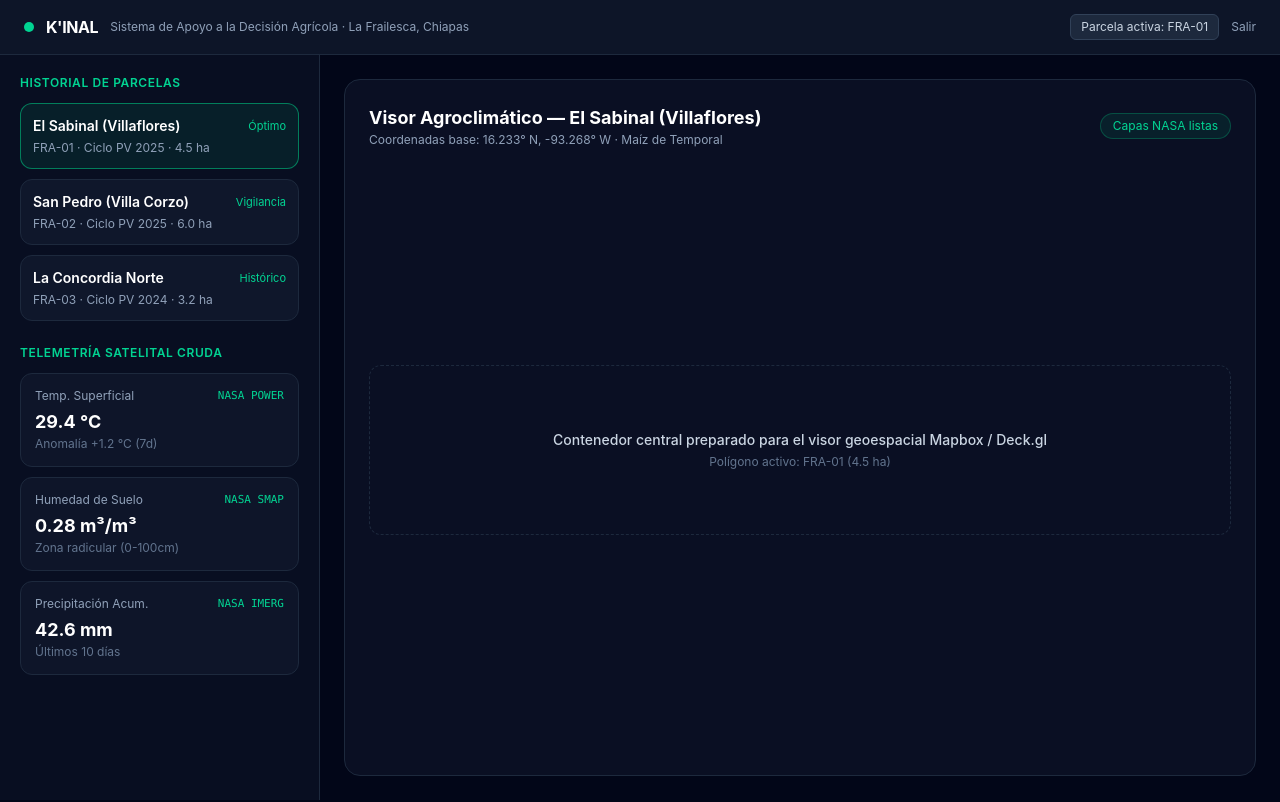
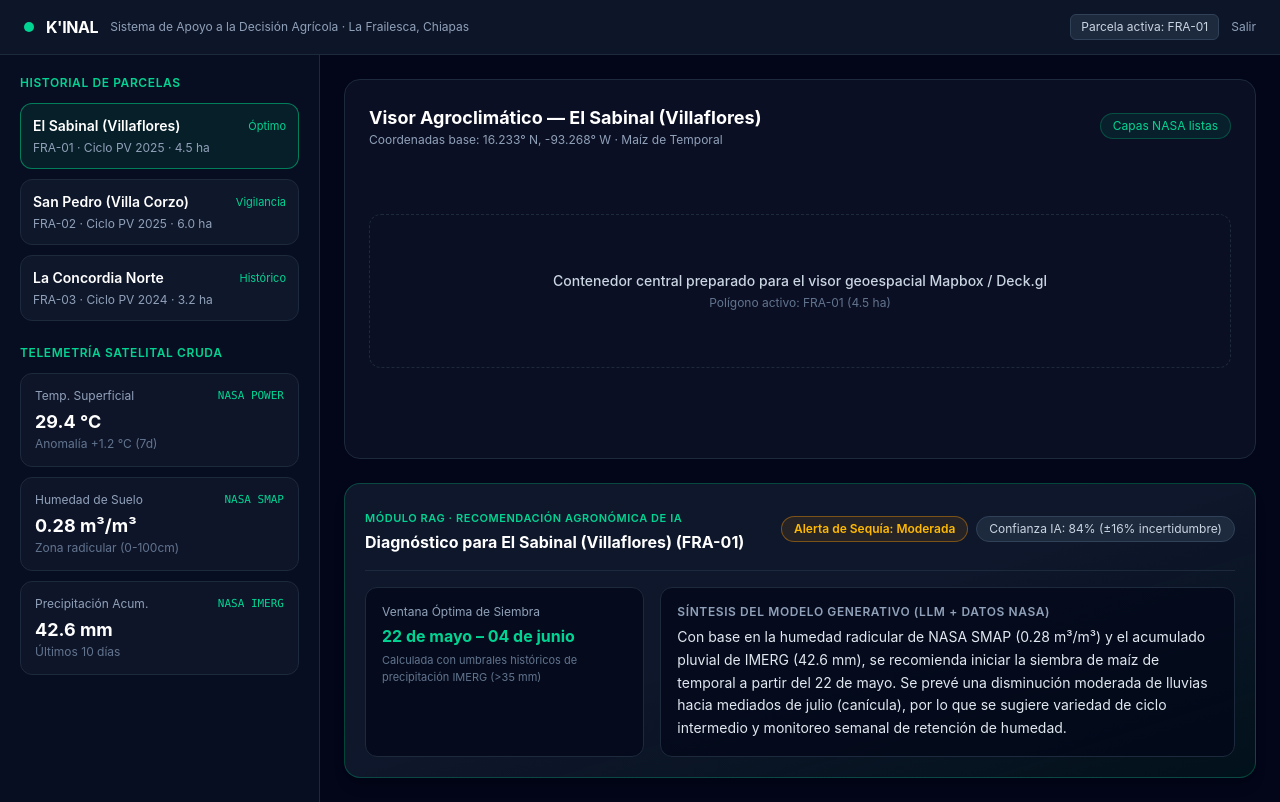
Before and after one commit to Arius-net/NasaSpaceAppChallengeFarms-frontend, a Next.js app: page /dashboard in a window 1280 px wide. Built offline with nearby package versions, Linux system fonts and the light colour scheme.

Commit message:
feat(dashboard): integrar panel de recomendaciones IA

```diff
--- a/app/dashboard/page.tsx
+++ b/app/dashboard/page.tsx
@@ -2,6 +2,7 @@
 
 import { useState } from "react";
 import Link from "next/link";
+import AIRecommendationPanel from "@/components/AIRecommendationPanel";
 
 const PARCEL_HISTORY = [
   { id: "FRA-01", nombre: "El Sabinal (Villaflores)", ciclo: "PV 2025", ha: "4.5 ha", estado: "Óptimo" },
@@ -15,7 +16,7 @@ const CLIMATE_CARDS = [
   { fuente: "NASA IMERG", metrica: "Precipitación Acum.", valor: "42.6 mm", detalle: "Últimos 10 días" },
 ];
 
-// Renderiza el layout principal del dashboard con sidebar de historial y contenedor central.
+// Renderiza el layout principal del dashboard integrando el sidebar y el panel de IA.
 export default function DashboardPage() {
   const [selectedParcel, setSelectedParcel] = useState(PARCEL_HISTORY[0]);
 
@@ -91,7 +92,7 @@ export default function DashboardPage() {
         </aside>
 
         <section className="lg:col-span-9 p-6 flex flex-col gap-6">
-          <div className="flex-1 min-h-[420px] rounded-2xl border border-slate-800 bg-slate-900/60 p-6 flex flex-col justify-between">
+          <div className="flex-1 min-h-[380px] rounded-2xl border border-slate-800 bg-slate-900/60 p-6 flex flex-col justify-between">
             <div className="flex items-center justify-between">
               <div>
                 <h1 className="text-lg font-bold text-white">
@@ -106,7 +107,7 @@ export default function DashboardPage() {
               </span>
             </div>
 
-            <div className="my-auto text-center py-16 border border-dashed border-slate-800 rounded-xl">
+            <div className="my-auto text-center py-14 border border-dashed border-slate-800 rounded-xl">
               <p className="text-sm font-medium text-slate-300">
                 Contenedor central preparado para el visor geoespacial Mapbox / Deck.gl
               </p>
@@ -115,6 +116,12 @@ export default function DashboardPage() {
               </p>
             </div>
           </div>
+
+          <AIRecommendationPanel
+            parcelId={selectedParcel.id}
+            parcelName={selectedParcel.nombre}
+            droughtAlertLevel={selectedParcel.id === "FRA-02" ? "Alta" : "Moderada"}
+          />
         </section>
       </div>
     </div>
--- /dev/null
+++ b/components/AIRecommendationPanel.tsx
@@ -0,0 +1,68 @@
+"use client";
+
+export interface AIRecommendationProps {
+  parcelId: string;
+  parcelName: string;
+  sowingWindow?: string;
+  droughtAlertLevel?: "Baja" | "Moderada" | "Alta";
+  confidence?: number;
+  llmSummary?: string;
+}
+
+// Renderiza el panel de Recomendacion Agronomica de IA con ventana de siembra e incertidumbre.
+export default function AIRecommendationPanel({
+  parcelId,
+  parcelName,
+  sowingWindow = "22 de mayo – 04 de junio",
+  droughtAlertLevel = "Moderada",
+  confidence = 84,
+  llmSummary = "Con base en la humedad radicular de NASA SMAP (0.28 m³/m³) y el acumulado pluvial de IMERG (42.6 mm), se recomienda iniciar la siembra de maíz de temporal a partir del 22 de mayo. Se prevé una disminución moderada de lluvias hacia mediados de julio (canícula), por lo que se sugiere variedad de ciclo intermedio y monitoreo semanal de retención de humedad.",
+}: AIRecommendationProps) {
+  const alertBadgeStyle =
+    droughtAlertLevel === "Alta"
+      ? "border-red-500/40 bg-red-500/10 text-red-400"
+      : droughtAlertLevel === "Moderada"
+      ? "border-amber-500/40 bg-amber-500/10 text-amber-400"
+      : "border-emerald-500/40 bg-emerald-500/10 text-emerald-400";
+
+  return (
+    <div className="rounded-2xl border border-emerald-500/30 bg-gradient-to-br from-slate-900 via-slate-900 to-emerald-950/30 p-5 shadow-lg">
+      <div className="flex flex-wrap items-center justify-between gap-3 border-b border-slate-800 pb-4">
+        <div>
+          <span className="text-[11px] font-semibold uppercase tracking-wider text-emerald-400">
+            Módulo RAG · Recomendación Agronómica de IA
+          </span>
+          <h2 className="mt-0.5 text-base font-bold text-white">
+            Diagnóstico para {parcelName} ({parcelId})
+          </h2>
+        </div>
+
+        <div className="flex items-center gap-2">
+          <span className={`rounded-full border px-3 py-1 text-xs font-semibold ${alertBadgeStyle}`}>
+            Alerta de Sequía: {droughtAlertLevel}
+          </span>
+          <span className="rounded-full border border-slate-700 bg-slate-800 px-3 py-1 text-xs text-slate-300">
+            Confianza IA: {confidence}% (±{100 - confidence}% incertidumbre)
+          </span>
+        </div>
+      </div>
+
+      <div className="mt-4 grid grid-cols-1 md:grid-cols-3 gap-4">
+        <div className="rounded-xl border border-slate-800 bg-slate-950/70 p-4">
+          <p className="text-xs text-slate-400">Ventana Óptima de Siembra</p>
+          <p className="mt-1 text-base font-bold text-emerald-400">{sowingWindow}</p>
+          <p className="mt-1 text-[11px] text-slate-500">
+            Calculada con umbrales históricos de precipitación IMERG (&gt;35 mm)
+          </p>
+        </div>
+
+        <div className="md:col-span-2 rounded-xl border border-slate-800 bg-slate-950/70 p-4">
+          <p className="text-xs font-semibold uppercase tracking-wider text-slate-400">
+            Síntesis del Modelo Generativo (LLM + Datos NASA)
+          </p>
+          <p className="mt-1.5 text-sm leading-relaxed text-slate-200">{llmSummary}</p>
+        </div>
+      </div>
+    </div>
+  );
+}
```
